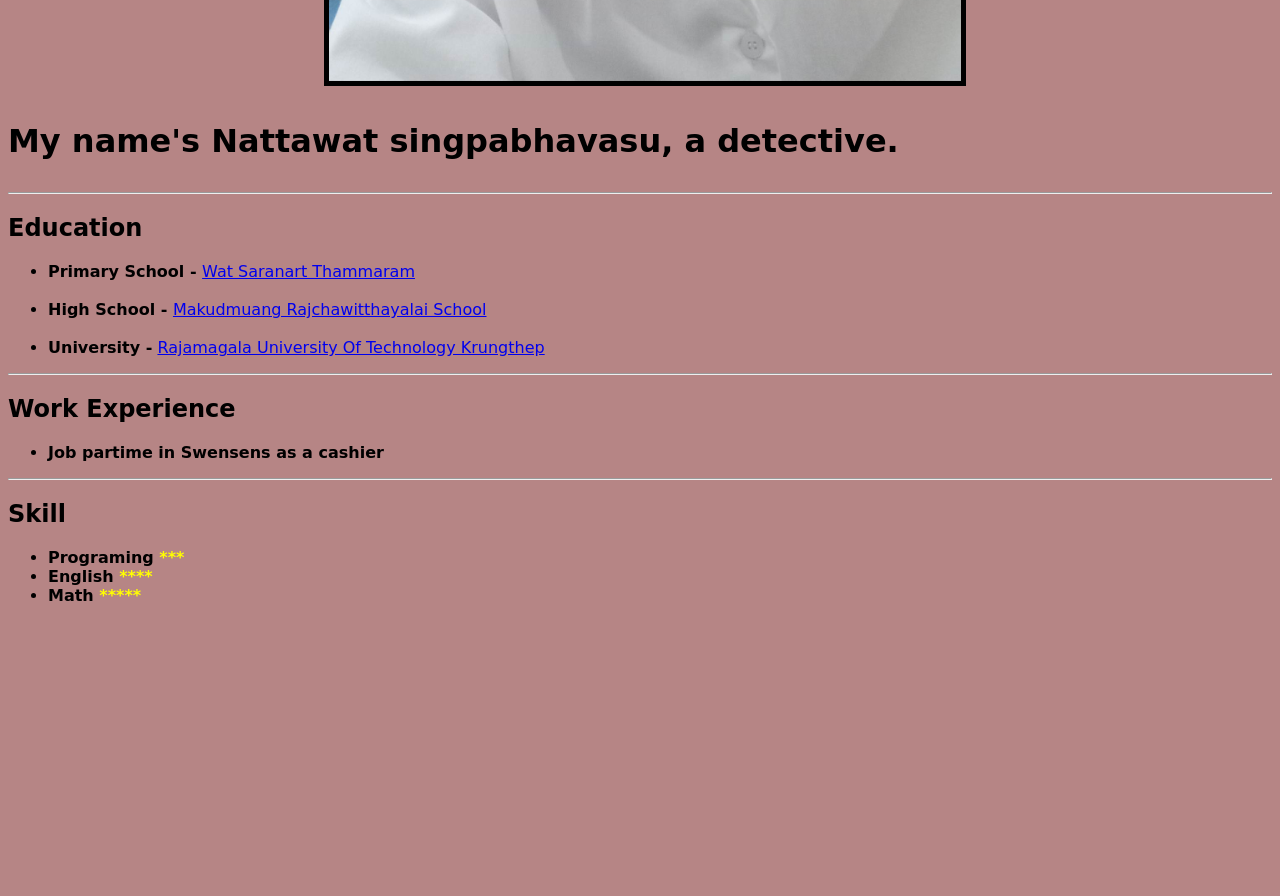
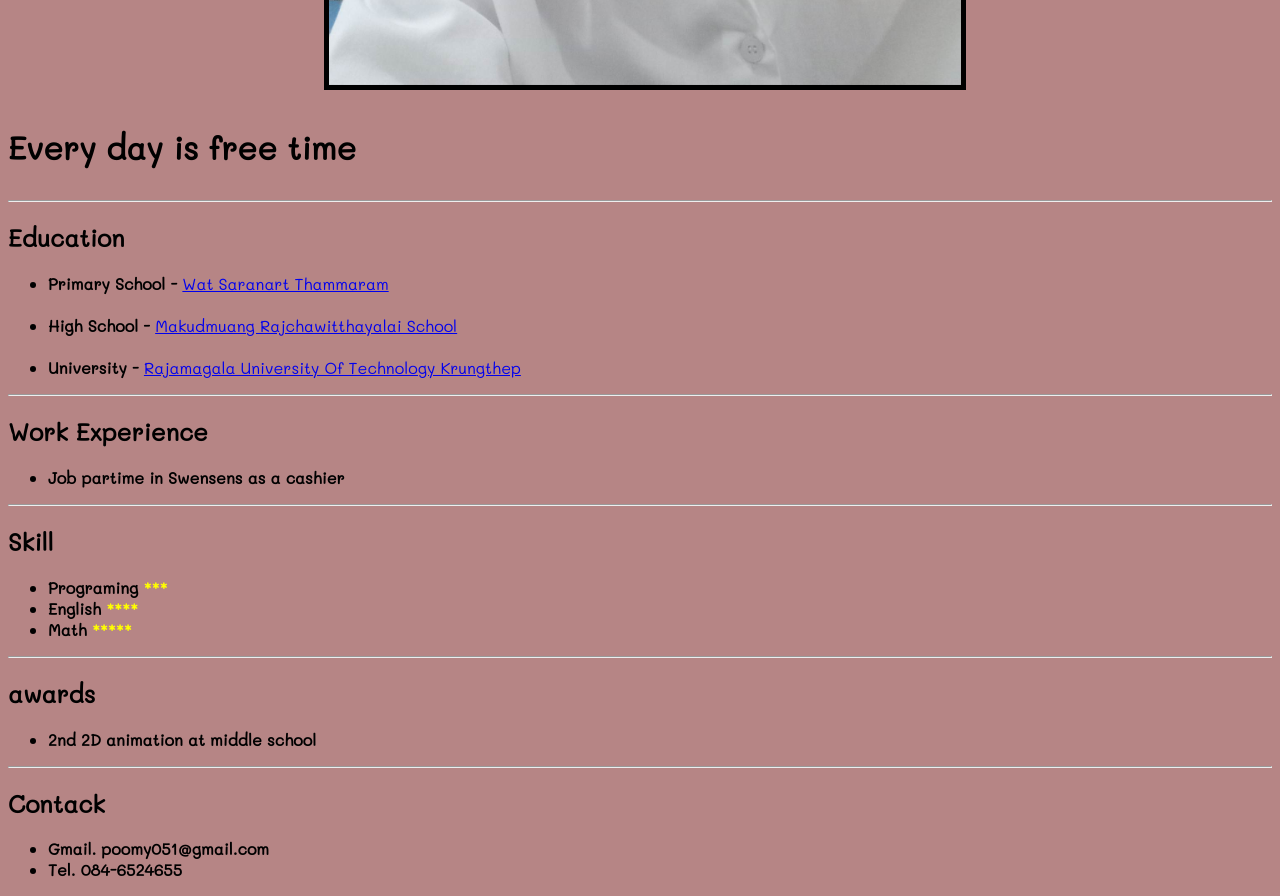
Before and after one commit to mopber/resume, a plain HTML site: page index.html in a window 1280 px wide. Shown: the part 860-1756 px from the top of the page. Before the commit the page ends 1481 px from the top, so only its background shows below. Drawn offline with Linux system fonts and the light colour scheme.

Commit message:
Update index.html

```diff
--- a/index.html
+++ b/index.html
@@ -3,9 +3,12 @@
 <head>
     <meta charset="UTF-8">
     <meta name="viewport" content="width=device-width, initial-scale=1.0">
+    <link rel="preconnect" href="https://fonts.googleapis.com">
+<link rel="preconnect" href="https://fonts.gstatic.com" crossorigin>
+<link href="https://fonts.googleapis.com/css2?family=Libre+Baskerville&family=Mali&display=swap" rel="stylesheet">
     <link rel="stylesheet" href="./style.css" />
     <title>RESUME</title>
-    <h1 class="mid"><b>ORE NO RESUME DAKARA!</b></h1>
+    <h1 class="mid"><b>Nattawat singpabhavasu</b></h1>
 </head>
 <body>
     <body style="background-color:hsla(0, 80%, 24%, 0.5);">
@@ -13,7 +16,7 @@
     <div>
     <img src="./assets/images/conan.png" id="conan" ></div>
 
-    <h1><p>My name's Nattawat singpabhavasu, a detective.</p></h1>
+    <h1><p>Every day is free time</p></h1>
     <hr><h2>Education</h2>
     <ul>
         <li><b>Primary School - </b>
@@ -35,5 +38,14 @@
         <li><b>English <b id="yellow">****</b></b></li>
         <li><b>Math <b id="yellow">*****</b></b></li>
     </ul>
+    <hr><h2>awards</h2>
+    <ul>
+        <li><b>2nd 2D animation at middle school </b></li>
+    </ul>
+    <hr><h2>Contack</h2>
+    <ul>
+        <li><b>Gmail. poomy051@gmail.com </b></li>
+        <li><b>Tel. 084-6524655 </b></li>
+    </ul>
 </body>
 </html>
```
